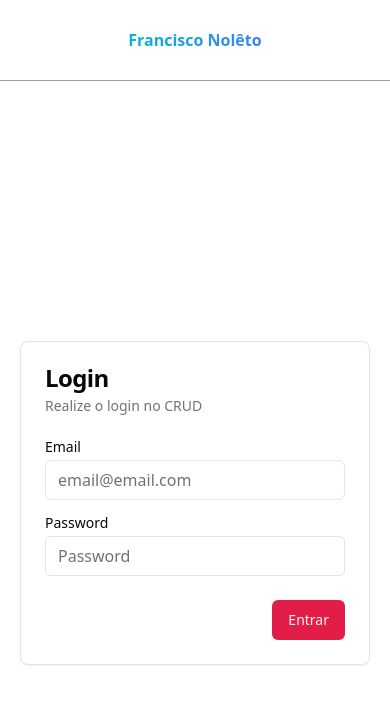
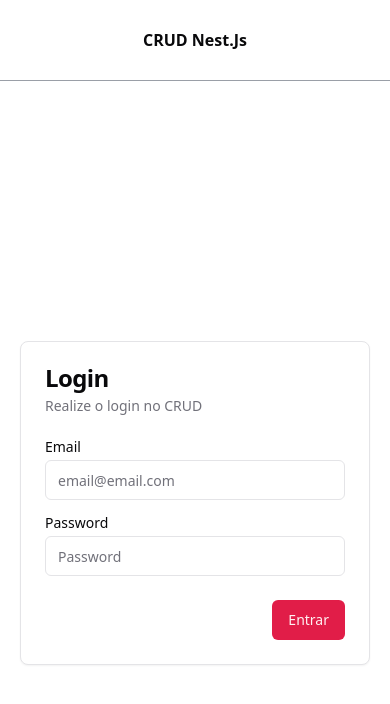
Before and after one commit to Chaicoo/front-API-NestJs, a React (Vite) app: page / in a window 390 px wide. Shown: the top 704 px of the page. Built offline with nearby package versions, Linux system fonts and the light colour scheme.

Commit message:
feat: add components shadcn

```diff
--- /dev/null
+++ b/src/components/ui/card.tsx
@@ -0,0 +1,79 @@
+import * as React from "react"
+
+import { cn } from "@/lib/utils"
+
+const Card = React.forwardRef<
+  HTMLDivElement,
+  React.HTMLAttributes<HTMLDivElement>
+>(({ className, ...props }, ref) => (
+  <div
+    ref={ref}
+    className={cn(
+      "rounded-lg border bg-card text-card-foreground shadow-sm",
+      className
+    )}
+    {...props}
+  />
+))
+Card.displayName = "Card"
+
+const CardHeader = React.forwardRef<
+  HTMLDivElement,
+  React.HTMLAttributes<HTMLDivElement>
+>(({ className, ...props }, ref) => (
+  <div
+    ref={ref}
+    className={cn("flex flex-col space-y-1.5 p-6", className)}
+    {...props}
+  />
+))
+CardHeader.displayName = "CardHeader"
+
+const CardTitle = React.forwardRef<
+  HTMLParagraphElement,
+  React.HTMLAttributes<HTMLHeadingElement>
+>(({ className, ...props }, ref) => (
+  <h3
+    ref={ref}
+    className={cn(
+      "text-2xl font-semibold leading-none tracking-tight",
+      className
+    )}
+    {...props}
+  />
+))
+CardTitle.displayName = "CardTitle"
+
+const CardDescription = React.forwardRef<
+  HTMLParagraphElement,
+  React.HTMLAttributes<HTMLParagraphElement>
+>(({ className, ...props }, ref) => (
+  <p
+    ref={ref}
+    className={cn("text-sm text-muted-foreground", className)}
+    {...props}
+  />
+))
+CardDescription.displayName = "CardDescription"
+
+const CardContent = React.forwardRef<
+  HTMLDivElement,
+  React.HTMLAttributes<HTMLDivElement>
+>(({ className, ...props }, ref) => (
+  <div ref={ref} className={cn("p-6 pt-0", className)} {...props} />
+))
+CardContent.displayName = "CardContent"
+
+const CardFooter = React.forwardRef<
+  HTMLDivElement,
+  React.HTMLAttributes<HTMLDivElement>
+>(({ className, ...props }, ref) => (
+  <div
+    ref={ref}
+    className={cn("flex items-center p-6 pt-0", className)}
+    {...props}
+  />
+))
+CardFooter.displayName = "CardFooter"
+
+export { Card, CardHeader, CardFooter, CardTitle, CardDescription, CardContent }
--- a/src/components/ui/header.tsx
+++ b/src/components/ui/header.tsx
@@ -1,4 +1,4 @@
-import { GithubIcon, LinkedinIcon, MailIcon } from "lucide-react";
+import { GithubIcon, LinkedinIcon } from "lucide-react";
 import { ModeToggle } from "./mode-theme-togle";
 
 export function Header() {
@@ -6,20 +6,13 @@
         <header className='sticky top-0 px-5 md:px-32 backdrop-blur-md border-b border-gray-700 border-opacity-50 dark:border-opacity-20 z-20'>
             <div className='flex h-20 items-center justify-center relative'>
                 <span
-                    className='sm:text-2xl font-bold mx-auto text-transparent bg-clip-text bg-gradient-to-r from-cyan-500 to-blue-500 dark:via-sky-400 dark:to-blue-400'
+                    className='sm:text-2xl font-bold mx-auto'
                 >
-                    Francisco Nolêto
+                    CRUD Nest.Js
                 </span>
                 <div className="absolute right-0 top-1/2 transform -translate-y-1/2">
                     <div className='hidden md:flex  gap-2 items-center'>
-                        <a
-                            href='mailto:franciscolima.dev@gmail.com'
-                            target='_blank'
-                            rel='noreferrer'
-                            className='rounded-md p-2.5 hover:bg-accent transition-colors ease-out'
-                        >
-                            <MailIcon className='h-4 w-4 text-black dark:text-white' />
-                        </a>
+
                         <a
                             href='https://github.com/Chaicoo'
                             target='_blank'
--- /dev/null
+++ b/src/components/ui/input.tsx
@@ -0,0 +1,25 @@
+import * as React from "react"
+
+import { cn } from "@/lib/utils"
+
+export interface InputProps
+  extends React.InputHTMLAttributes<HTMLInputElement> {}
+
+const Input = React.forwardRef<HTMLInputElement, InputProps>(
+  ({ className, type, ...props }, ref) => {
+    return (
+      <input
+        type={type}
+        className={cn(
+          "flex h-10 w-full rounded-md border border-input bg-background px-3 py-2 text-sm ring-offset-background file:border-0 file:bg-transparent file:text-sm file:font-medium placeholder:text-muted-foreground focus-visible:outline-none focus-visible:ring-2 focus-visible:ring-ring focus-visible:ring-offset-2 disabled:cursor-not-allowed disabled:opacity-50",
+          className
+        )}
+        ref={ref}
+        {...props}
+      />
+    )
+  }
+)
+Input.displayName = "Input"
+
+export { Input }
--- /dev/null
+++ b/src/components/ui/label.tsx
@@ -0,0 +1,24 @@
+import * as React from "react"
+import * as LabelPrimitive from "@radix-ui/react-label"
+import { cva, type VariantProps } from "class-variance-authority"
+
+import { cn } from "@/lib/utils"
+
+const labelVariants = cva(
+  "text-sm font-medium leading-none peer-disabled:cursor-not-allowed peer-disabled:opacity-70"
+)
+
+const Label = React.forwardRef<
+  React.ElementRef<typeof LabelPrimitive.Root>,
+  React.ComponentPropsWithoutRef<typeof LabelPrimitive.Root> &
+    VariantProps<typeof labelVariants>
+>(({ className, ...props }, ref) => (
+  <LabelPrimitive.Root
+    ref={ref}
+    className={cn(labelVariants(), className)}
+    {...props}
+  />
+))
+Label.displayName = LabelPrimitive.Root.displayName
+
+export { Label }
```
